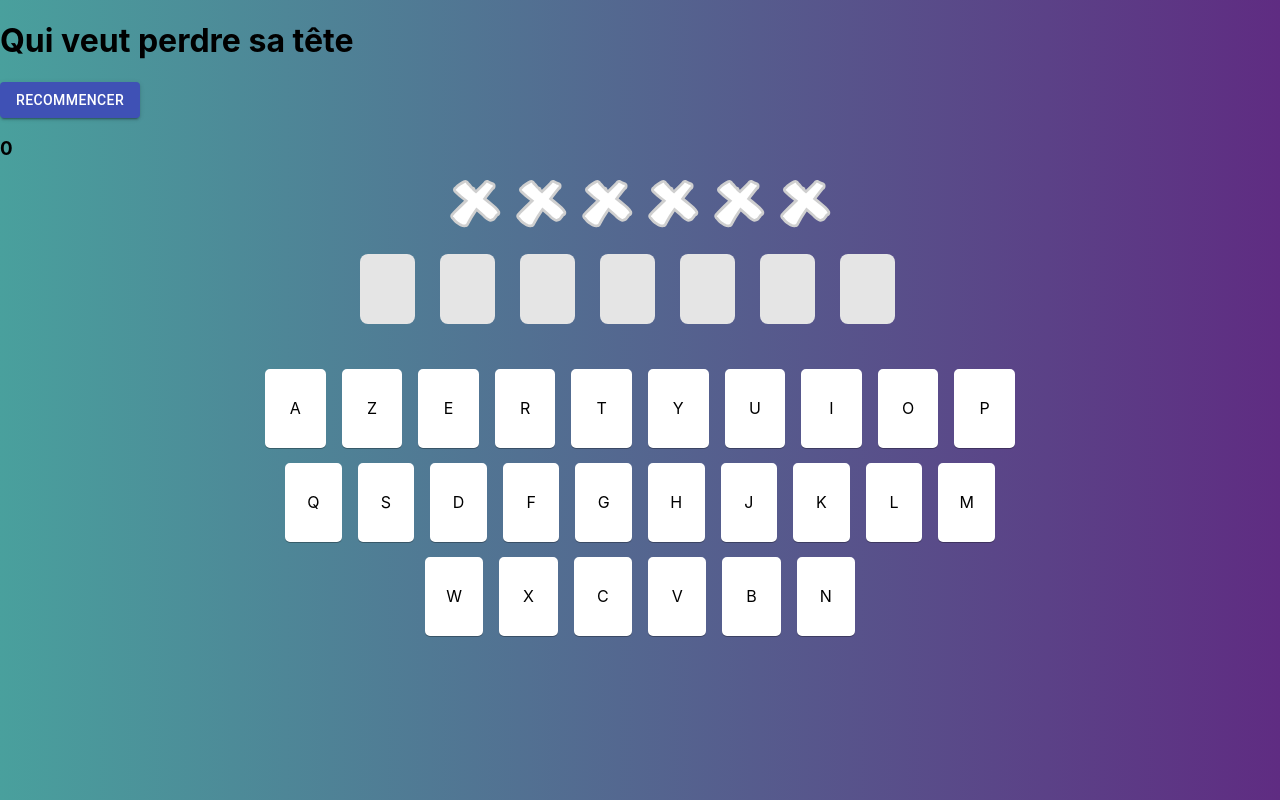
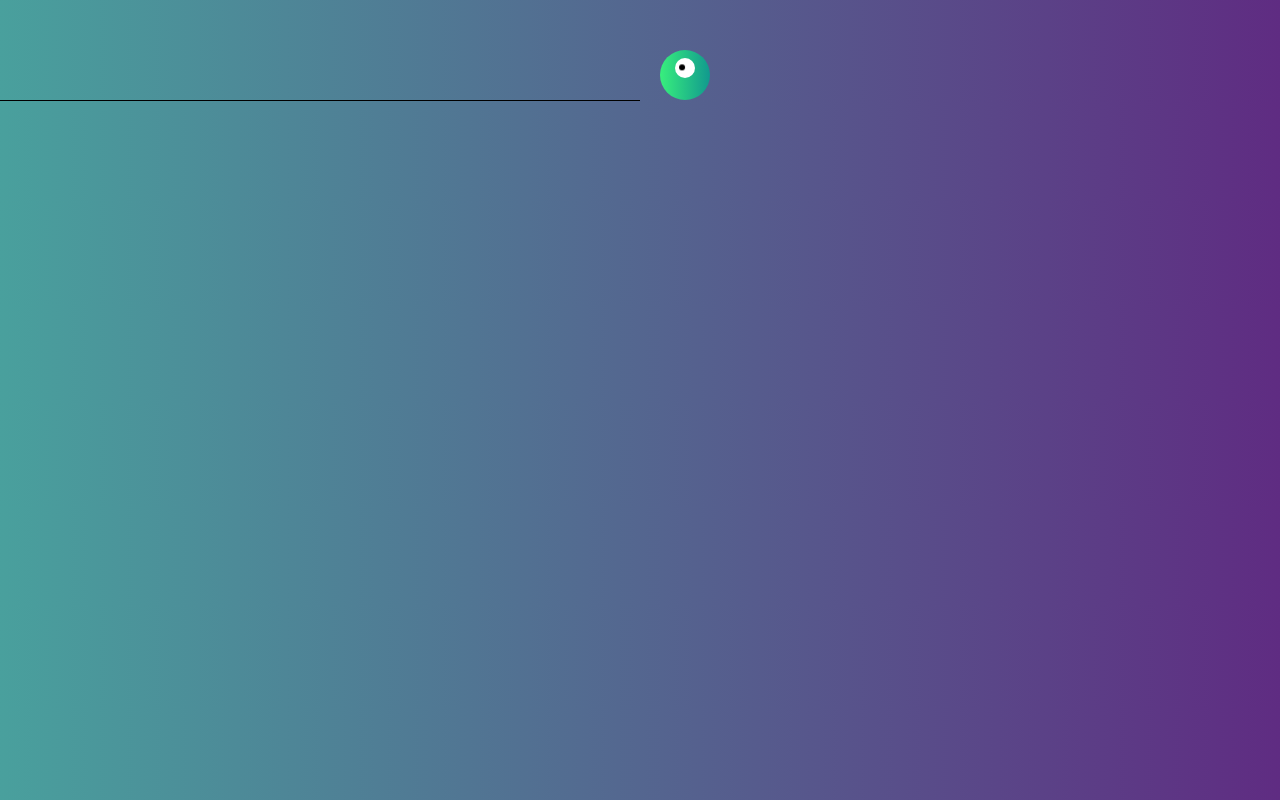
Before and after one commit to milletm/qui-veut-perdre-sa-tete, a React (Create React App) app: page / in a window 1280 px wide. Built offline with nearby package versions, Linux system fonts and the light colour scheme.

Commit message:
animation

```diff
--- a/src/components/container/Container.jsx
+++ b/src/components/container/Container.jsx
@@ -293,7 +293,7 @@ export default class Container extends Component {
     this.restartGame = this.restartGame.bind(this);
     this.generateBuzzer = this.generateBuzzer.bind(this);
     this.handleCloseDialog = this.handleCloseDialog.bind(this);
-
+    this.initAnimation = this.initAnimation.bind(this);
   }
 
   componentDidMount() {
@@ -391,6 +391,8 @@ export default class Container extends Component {
       }))
     }));
     this.setState({ wordList, currentWord: wordList[1] });
+
+    this.initAnimation();
   }
 
   handleKeyboardTrigger(key) {
@@ -486,6 +488,17 @@ export default class Container extends Component {
     this.setState({ openDialog: false });
   }
 
+  initAnimation() {
+    const bouncerElem = document.getElementById('bouncer').classList;
+    const travelerElem = document.getElementById('traveler').classList;
+    bouncerElem.add('move');
+    setTimeout(() => {
+      bouncerElem.remove('move');
+      travelerElem.add('iddle');
+      bouncerElem.add('iddle');
+    }, 3500);
+  }
+
   render() {
     const {
       keyboard,
@@ -498,7 +511,14 @@ export default class Container extends Component {
     const buzzerArray = this.generateBuzzer();
     return (
       <div>
-        <h1>Qui veut perdre sa tête</h1>
+        <div className="animation">
+          <div id="stage">
+            <div id="traveler">
+              <div id="bouncer" />
+            </div>
+          </div>
+        </div>
+        {/* <h1>Qui veut perdre sa tête</h1>
         <Button onClick={this.restartGame} variant="contained" color="primary">
           Recommencer
         </Button>
@@ -538,7 +558,7 @@ export default class Container extends Component {
         {currentWord !== null &&(
           <SearchedWord letters={currentWord.letters} />
         )}
-        <Keyboard keyboard={keyboard} handleKeyboardTrigger={this.handleKeyboardTrigger}/>
+        <Keyboard keyboard={keyboard} handleKeyboardTrigger={this.handleKeyboardTrigger}/> */}
       </div>
     );
   }
--- a/src/index.css
+++ /dev/null
@@ -1,13 +0,0 @@
-body {
-  margin: 0;
-  font-family: -apple-system, BlinkMacSystemFont, 'Segoe UI', 'Roboto', 'Oxygen',
-    'Ubuntu', 'Cantarell', 'Fira Sans', 'Droid Sans', 'Helvetica Neue',
-    sans-serif;
-  -webkit-font-smoothing: antialiased;
-  -moz-osx-font-smoothing: grayscale;
-}
-
-code {
-  font-family: source-code-pro, Menlo, Monaco, Consolas, 'Courier New',
-    monospace;
-}
--- a/src/index.jsx
+++ b/src/index.jsx
@@ -1,6 +1,6 @@
 import React from 'react';
 import ReactDOM from 'react-dom';
-import './index.css';
+import './index.scss';
 import Container from './components/container/Container';
 
 ReactDOM.render(<Container />, document.getElementById('root'));
--- /dev/null
+++ b/src/index.scss
@@ -0,0 +1,186 @@
+body {
+  margin: 0;
+  font-family: -apple-system, BlinkMacSystemFont, 'Segoe UI', 'Roboto', 'Oxygen',
+    'Ubuntu', 'Cantarell', 'Fira Sans', 'Droid Sans', 'Helvetica Neue',
+    sans-serif;
+  -webkit-font-smoothing: antialiased;
+  -moz-osx-font-smoothing: grayscale;
+}
+
+code {
+  font-family: source-code-pro, Menlo, Monaco, Consolas, 'Courier New',
+    monospace;
+}
+
+
+@-webkit-keyframes travel {
+  from {
+    left: 0;
+  }
+
+  to {
+    left: 100%;
+  }
+}
+
+@-webkit-keyframes bounceRight {
+
+  from,
+  to {
+    bottom: 0;
+    animation-timing-function: ease-out;
+  }
+
+  10%,
+  30%,
+  50%,
+  70%,
+  90% {
+    bottom: 30px;
+    animation-timing-function: ease-in;
+  }
+
+  20%,
+  40%,
+  60%,
+  80% {
+    bottom: 0px;
+    animation-timing-function: ease-in;
+  }
+}
+
+
+/* keyframes definition for other browsers */
+
+@keyframes travel {
+  from {
+    left: 0;
+  }
+
+  to {
+    left: 100%;
+  }
+}
+
+@keyframes bounceRight {
+
+  from,
+  to {
+    bottom: 0;
+    animation-timing-function: ease-out;
+  }
+
+  10%,
+  30%,
+  50%,
+  70%,
+  90% {
+    bottom: 30px;
+    animation-timing-function: ease-in;
+  }
+
+  20%,
+  40%,
+  60%,
+  80%,
+  100% {
+    bottom: 0px;
+    animation-timing-function: ease-in;
+  }
+}
+
+
+@keyframes roleEyes {
+
+	from {
+	  transform: rotate(0deg) translate(-3px) rotate(0deg);
+	}
+
+	to {
+	  transform: rotate(360deg) translate(-3px) rotate(-360deg);
+	}
+}
+
+/* styles for the stage and animated elements */
+
+#stage {
+  position: relative;
+  width: 50%;
+  height: 50px;
+  margin-top: 50px;
+  border-bottom: 1px solid black;
+}
+
+#traveler {
+  position: absolute;
+  width: 20px;
+  height: 50px;
+
+  -webkit-animation-name: travel;
+  -webkit-animation-timing-function: linear;
+  -webkit-animation-iteration-count: 1;
+  -webkit-animation-duration: 3.5s;
+
+  animation-name: travel;
+  animation-timing-function: linear;
+  animation-iteration-count: 1;
+  animation-duration: 3.5s;
+
+  &.iddle {
+    left: 100%;
+  }
+}
+
+#bouncer {
+  position: absolute;
+  bottom: 0;
+  width: 50px;
+  height: 50px;
+  border-radius: 25px;
+  background: #11998e;
+  /* fallback for old browsers */
+  background: -webkit-linear-gradient(to right, #38ef7d, #11998e);
+  /* Chrome 10-25, Safari 5.1-6 */
+  background: linear-gradient(to right, #38ef7d, #11998e);
+  /* W3C, IE 10+/ Edge, Firefox 16+, Chrome 26+, Opera 12+, Safari 7+ */
+
+
+  &.move {
+    -webkit-animation-name: bounceRight;
+    -webkit-animation-iteration-count: 1;
+    -webkit-animation-duration: 3.5s;
+
+    animation-name: bounceRight;
+    animation-iteration-count: 1;
+    animation-duration: 3.5s;
+  }
+
+  &.iddle {
+    left: 100%;
+    &:before {
+      content: '';
+      display: inline-block;
+      width: 40%;
+      border-radius: 50%;
+      height: 40%;
+      background: white;
+      margin: 35% auto;
+      margin-left: 50%;
+      transform: translateY(-50%) translateX(-50%);
+    }
+    &:after {
+      position: absolute;
+      content: '';
+      width: 6px;
+      border-radius: 3px;
+      height: 6px;
+      background: black;
+      top: 15px;
+      left: 22px;
+      animation-name: roleEyes;
+      animation-duration: 2s;
+      animation-iteration-count: infinite;
+      animation-direction: alternate;
+    }
+  }
+}
```
